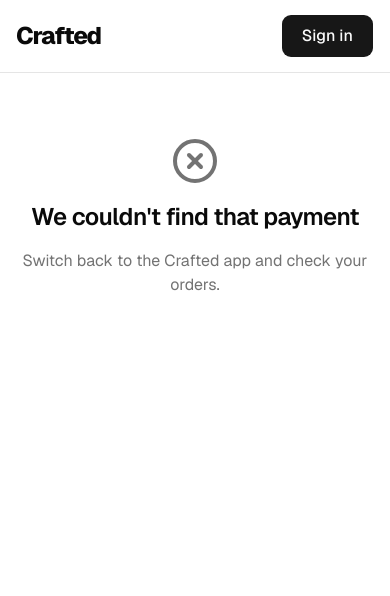
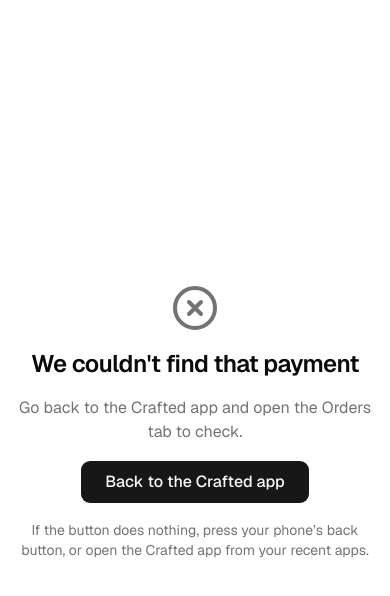
Before and after one commit to Oluwaseyifunmixx/shop-checkout, a Next.js app: page /checkout/mobile-return in a window 390 px wide. Shown: the top 596 px of the page. Built offline with nearby package versions, Linux system fonts and the light colour scheme; no server answers.

Commit message:
fix: hide the site header on the mobile return page and add a way back to the app

```diff
--- a/src/app/checkout/mobile-return/page.tsx
+++ b/src/app/checkout/mobile-return/page.tsx
@@ -1,11 +1,17 @@
 import type { Metadata } from "next";
 import { CircleCheck, CircleX, Clock } from "lucide-react";
+import { Button } from "@/components/ui/button";
 import { confirmOrderPayment, formatOrderReference } from "@/lib/orders";
 
 export const metadata: Metadata = {
   title: "Payment status",
   robots: { index: false, follow: false },
 };
+
+// Asks Android to bring Expo Go (and so the Crafted app) back to the front. It
+// is an experiment: the page also tells shoppers how to go back by hand.
+const OPEN_APP_HREF =
+  "intent:#Intent;action=android.intent.action.MAIN;category=android.intent.category.LAUNCHER;package=host.exp.exponent;end";
 
 type MobileReturnPageProps = {
   searchParams: Promise<{ reference?: string; trxref?: string }>;
@@ -45,22 +51,22 @@
   paid: {
     icon: <CircleCheck className="size-12 text-green-600" />,
     title: "Payment received",
-    body: "Thank you! Switch back to the Crafted app to see your order.",
+    body: "Thank you! Your order is confirmed. Go back to the Crafted app to see it.",
   },
   pending: {
     icon: <Clock className="size-12 text-muted-foreground" />,
     title: "We're confirming your payment",
-    body: "Switch back to the Crafted app, open your orders and check the payment status.",
+    body: "Go back to the Crafted app and tap \"I've paid, check my payment\".",
   },
   failed: {
     icon: <CircleX className="size-12 text-destructive" />,
     title: "Your payment didn't go through",
-    body: "You haven't been charged. Switch back to the Crafted app, where your cart is still saved, and try again.",
+    body: "You haven't been charged. Go back to the Crafted app, where your cart is still saved, and try again.",
   },
   unknown: {
     icon: <CircleX className="size-12 text-muted-foreground" />,
     title: "We couldn't find that payment",
-    body: "Switch back to the Crafted app and check your orders.",
+    body: "Go back to the Crafted app and open the Orders tab to check.",
   },
 };
 
@@ -72,7 +78,11 @@
   const content = CONTENT[outcome];
 
   return (
-    <div className="mx-auto flex w-full max-w-lg flex-col items-center gap-4 px-4 py-16 text-center">
+    // Covers the whole screen, including the site header: this page is only for
+    // phones coming back from Paystack, and the header's Sign in button would
+    // only confuse them.
+    <div className="fixed inset-0 z-[100] flex items-center justify-center overflow-y-auto bg-background px-4 py-10">
+      <div className="mx-auto flex w-full max-w-lg flex-col items-center gap-4 text-center">
         {content.icon}
         <h1 className="text-2xl font-semibold tracking-tight sm:text-3xl">
           {content.title}
@@ -83,6 +93,16 @@
             Order reference: <span className="font-mono">{orderReference}</span>
           </p>
         )}
+
+        <Button asChild size="lg" className="h-11 px-6 text-base">
+          <a href={OPEN_APP_HREF}>Back to the Crafted app</a>
+        </Button>
+
+        <p className="text-sm text-muted-foreground">
+          If the button does nothing, press your phone&rsquo;s back button, or
+          open the Crafted app from your recent apps.
+        </p>
+      </div>
     </div>
   );
 }
```
Lines whose indentation alone changed are shown as unchanged.
